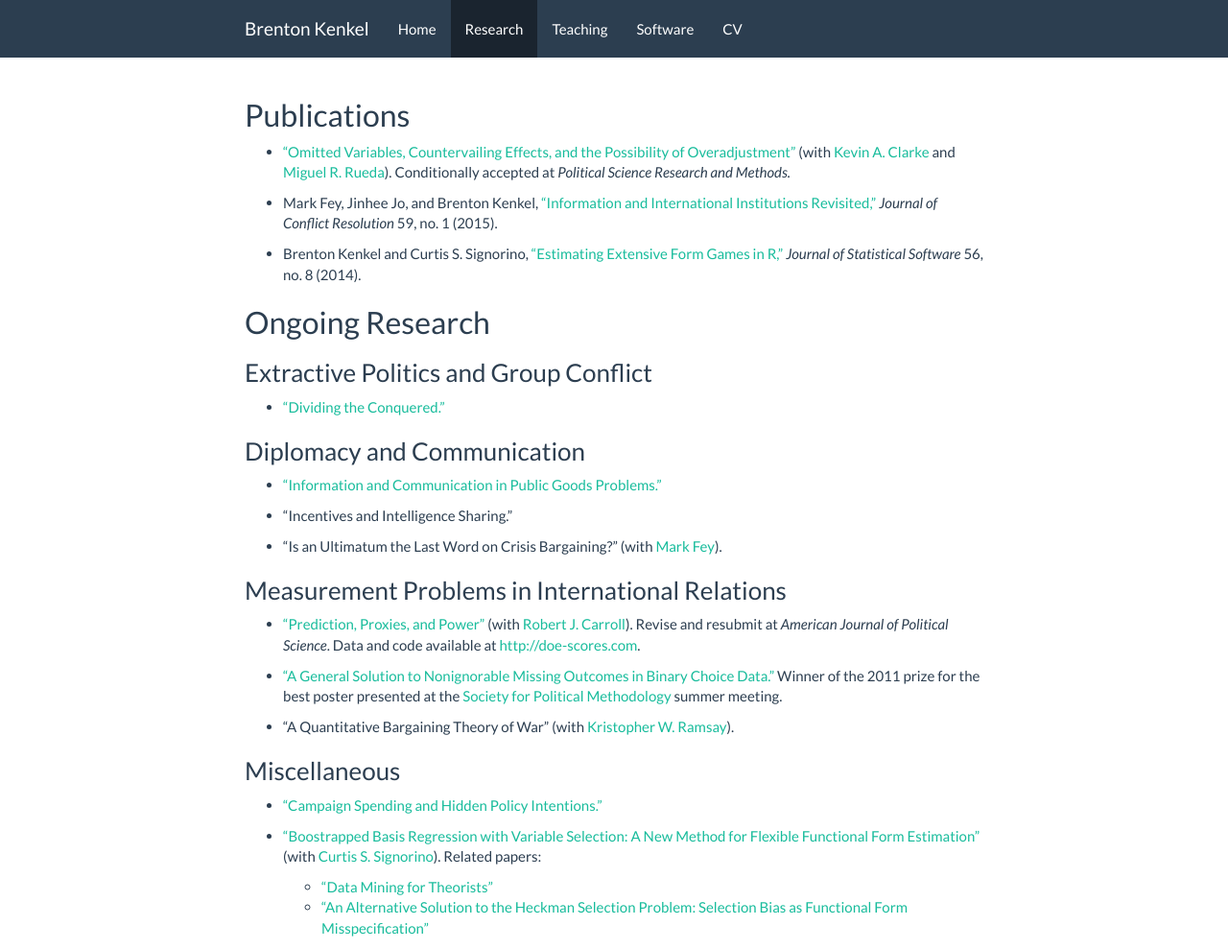
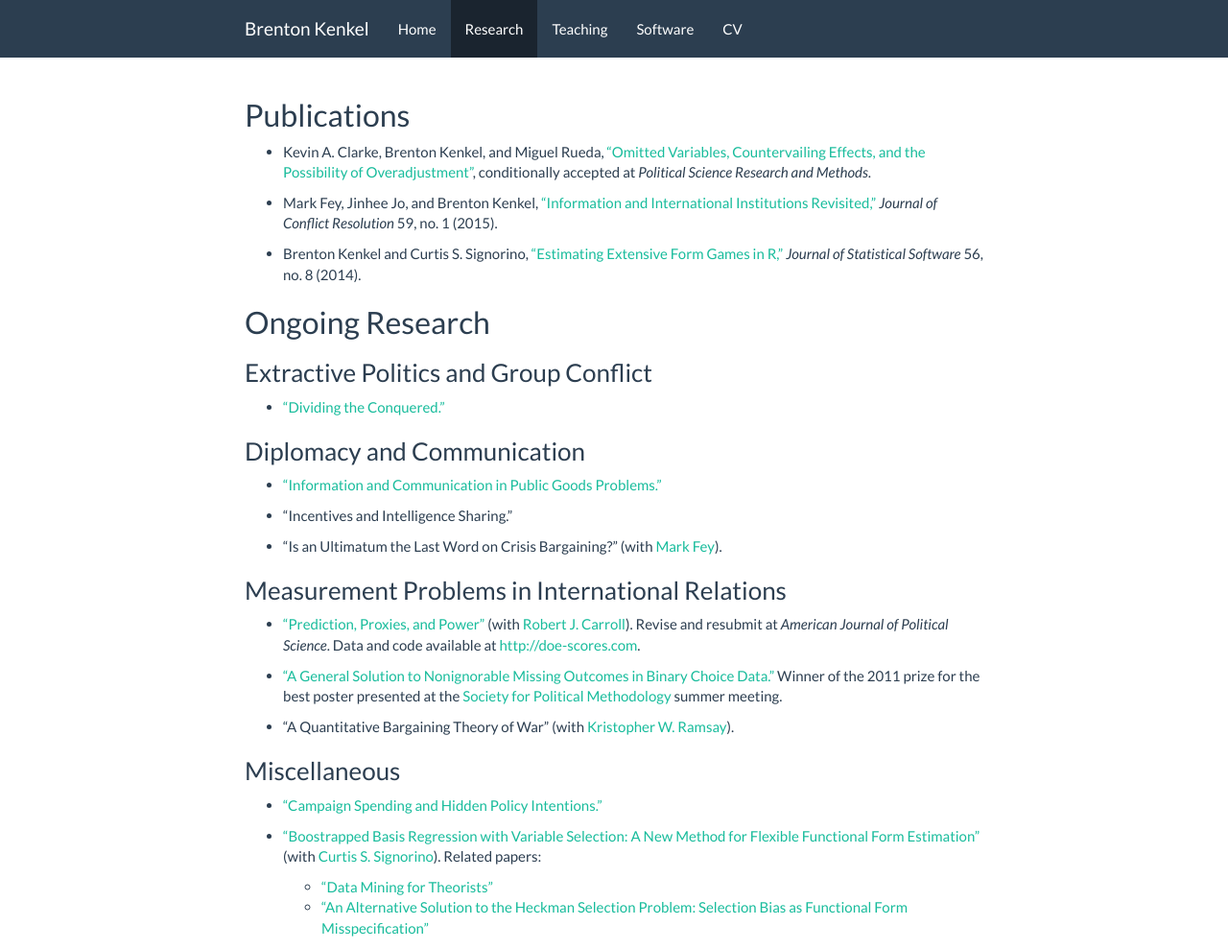
Before and after one commit to brentonk/old-website, a Jekyll site: the page built from research.md, in a window 1280 px wide. Shown: the whole page at 96% size. Built offline with Jekyll 4.4.1, drawn with Linux system fonts in a browser that asks for light colours; nearby versions of some CDN libraries.

Commit message:
Reformat CKR citation for consistency

```diff
--- a/research.md
+++ b/research.md
@@ -8,7 +8,7 @@ description: >-
 
 # Publications
 
-* ["Omitted Variables, Countervailing Effects, and the Possibility of Overadjustment"](https://www.rochester.edu/college/psc/clarke/MissProp.pdf) (with [Kevin A. Clarke](https://www.rochester.edu/college/psc/clarke/) and [Miguel R. Rueda](http://miguelrueda.net)).  Conditionally accepted at *Political Science Research and Methods.*
+* Kevin A. Clarke, Brenton Kenkel, and Miguel Rueda, ["Omitted Variables, Countervailing Effects, and the Possibility of Overadjustment"](https://www.rochester.edu/college/psc/clarke/MissProp.pdf), conditionally accepted at *Political Science Research and Methods*.
 
 * Mark Fey, Jinhee Jo, and Brenton Kenkel, ["Information and International Institutions Revisited,"](http://dx.doi.org/10.1177/0022002713503285) *Journal of Conflict Resolution* 59, no. 1 (2015).
 
```
